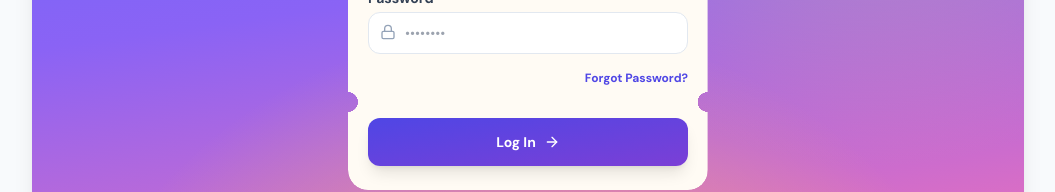
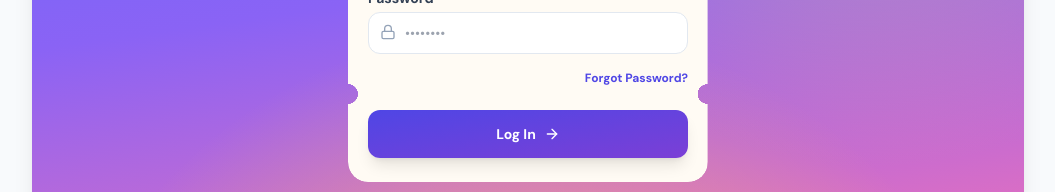
Before and after one commit to neocontenthub45/travel-expense-by-ashu, a Next.js app: page /login in a window 1280 px wide. Shown: the part 391-583 px from the top of the page, without its empty margins (112-1167 px from the left). Built offline with nearby package versions, Linux system fonts and the light colour scheme; no server answers.

Commit message:
Update AuthForm.tsx

```diff
--- a/components/AuthForm.tsx
+++ b/components/AuthForm.tsx
@@ -110,16 +110,13 @@
             </div>
 
             {/* FORGOT PASSWORD LINK */}
-            {isLogin && (
-              <div className="flex justify-end -mt-2 pb-2">
-                <Link
-                  href="/forgot-password"
-                  className="text-xs font-semibold text-indigo-600 hover:underline block z-10 relative"
-                >
-                  Forgot Password?
-                </Link>
-              </div>
-            )}
+ {isLogin && (
+  <div className="flex justify-end mt-2">
+    <Link href="/forgot-password" className="text-xs font-semibold text-indigo-600 hover:underline">
+      Forgot Password?
+    </Link>
+  </div>
+)}
 
             {error && (
               <div className="p-2.5 bg-rose-50 text-rose-700 text-xs rounded-lg border border-rose-200">
```
